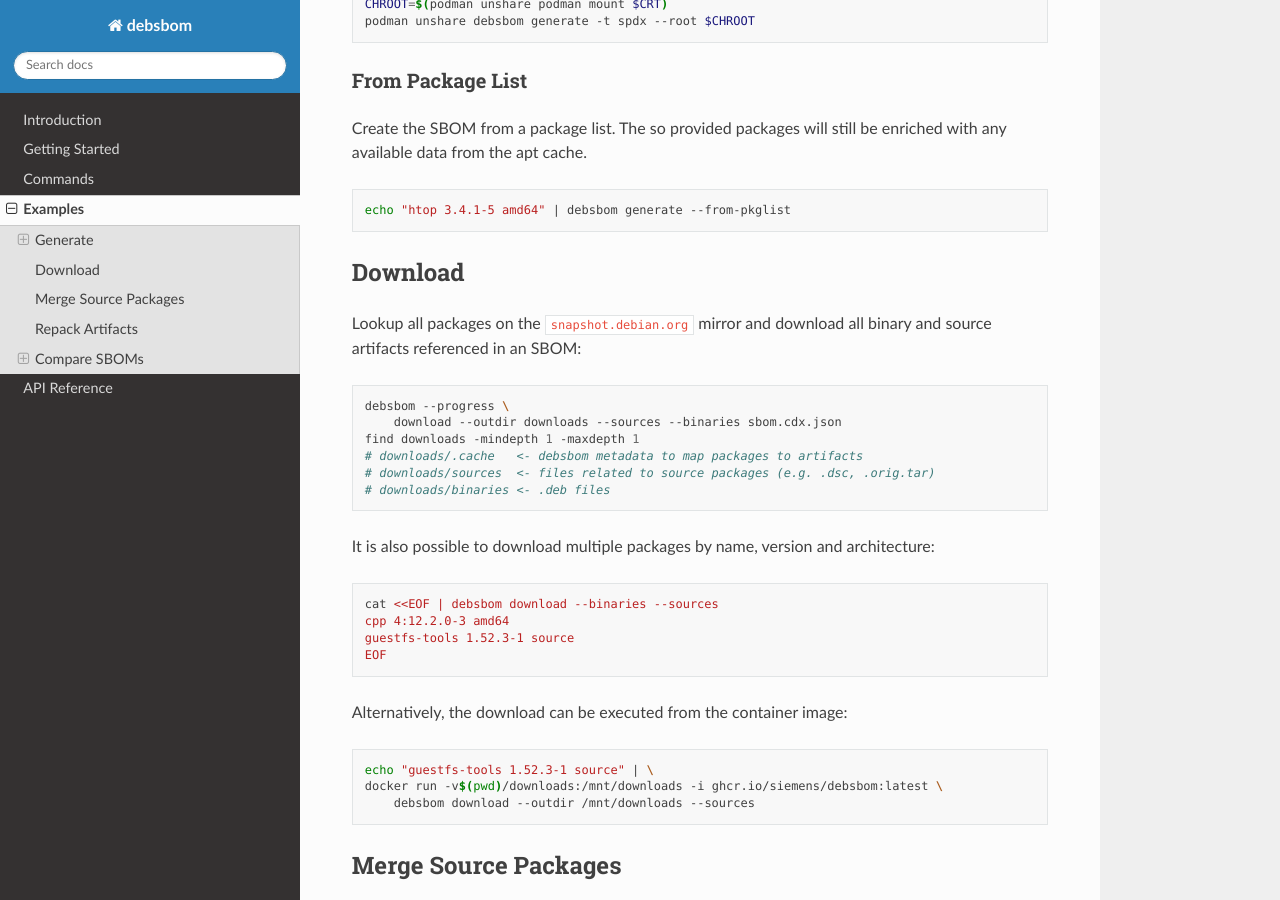
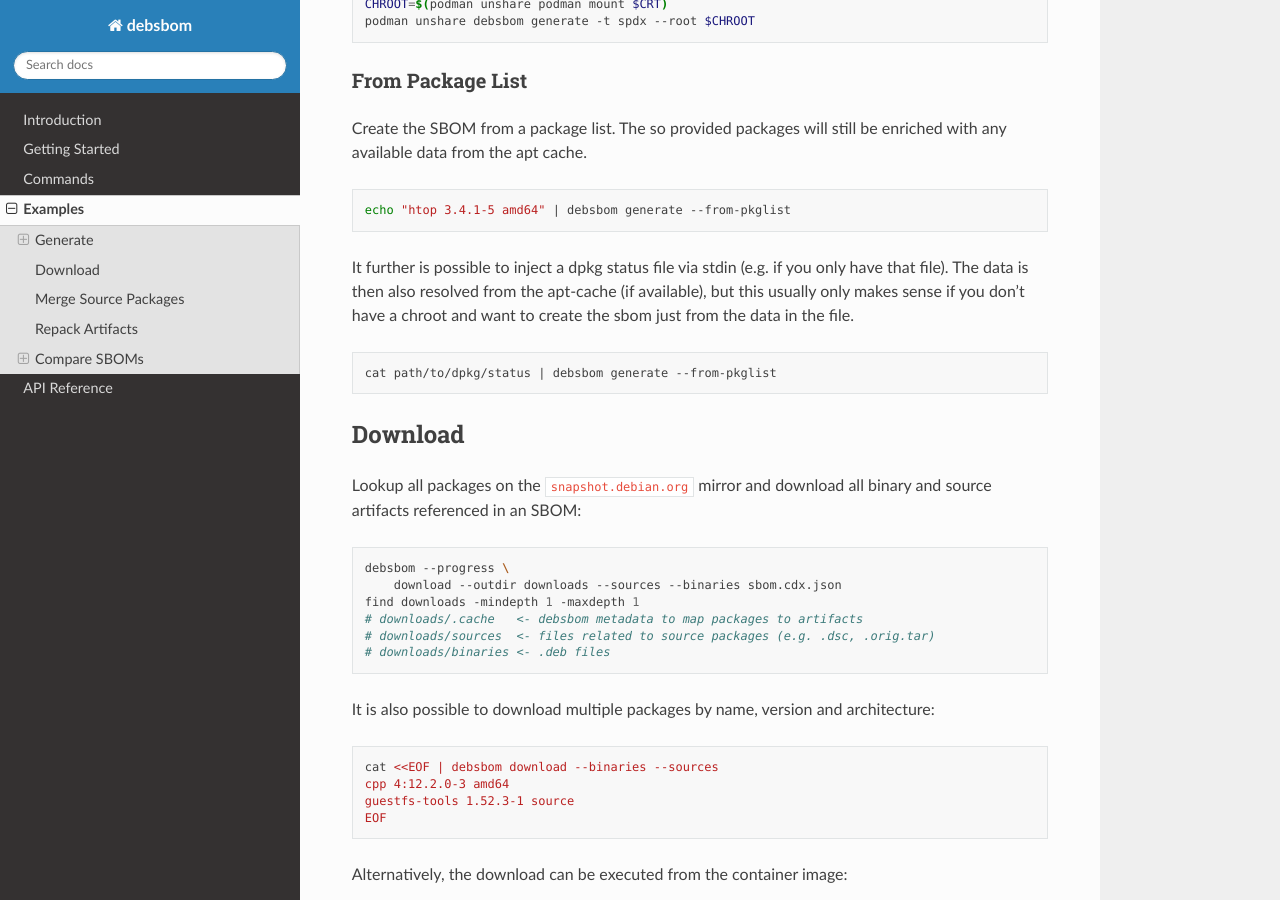
Before and after one commit to siemens/debsbom, a Sphinx documentation site: the page built from docs/source/examples.rst, in a window 1280 px wide and 900 px high, scrolled down 650 px. Built offline with Sphinx 7.4.7 and the Read the Docs theme 3.1.0, drawn with Linux system fonts in a browser that asks for light colours.

Commit message:
docs: add example how to inject dpkg status file via stdin
Signed-off-by: Felix Moessbauer <felix.moessbauer@siemens.com>

```diff
--- a/docs/source/examples.rst
+++ b/docs/source/examples.rst
@@ -38,6 +38,14 @@ Create the SBOM from a package list. The so provided packages will still be enri
 .. code-block:: bash
 
     echo "htop 3.4.1-5 amd64" | debsbom generate --from-pkglist
+
+It further is possible to inject a dpkg status file via stdin (e.g. if you only have that file).
+The data is then also resolved from the apt-cache (if available), but this usually only makes sense if you don't have a
+chroot and want to create the sbom just from the data in the file.
+
+.. code-block:: bash
+
+    cat path/to/dpkg/status | debsbom generate --from-pkglist
 
 Download
 ~~~~~~~~
```
